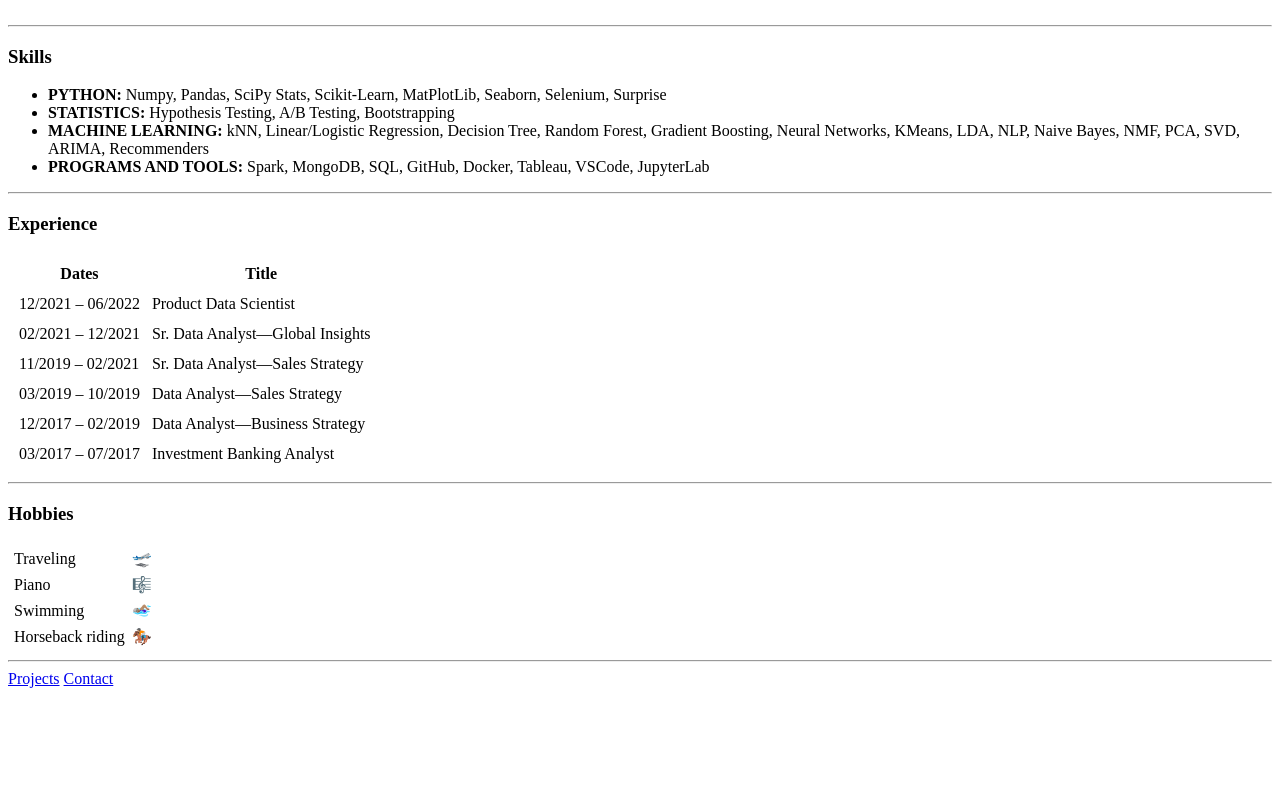
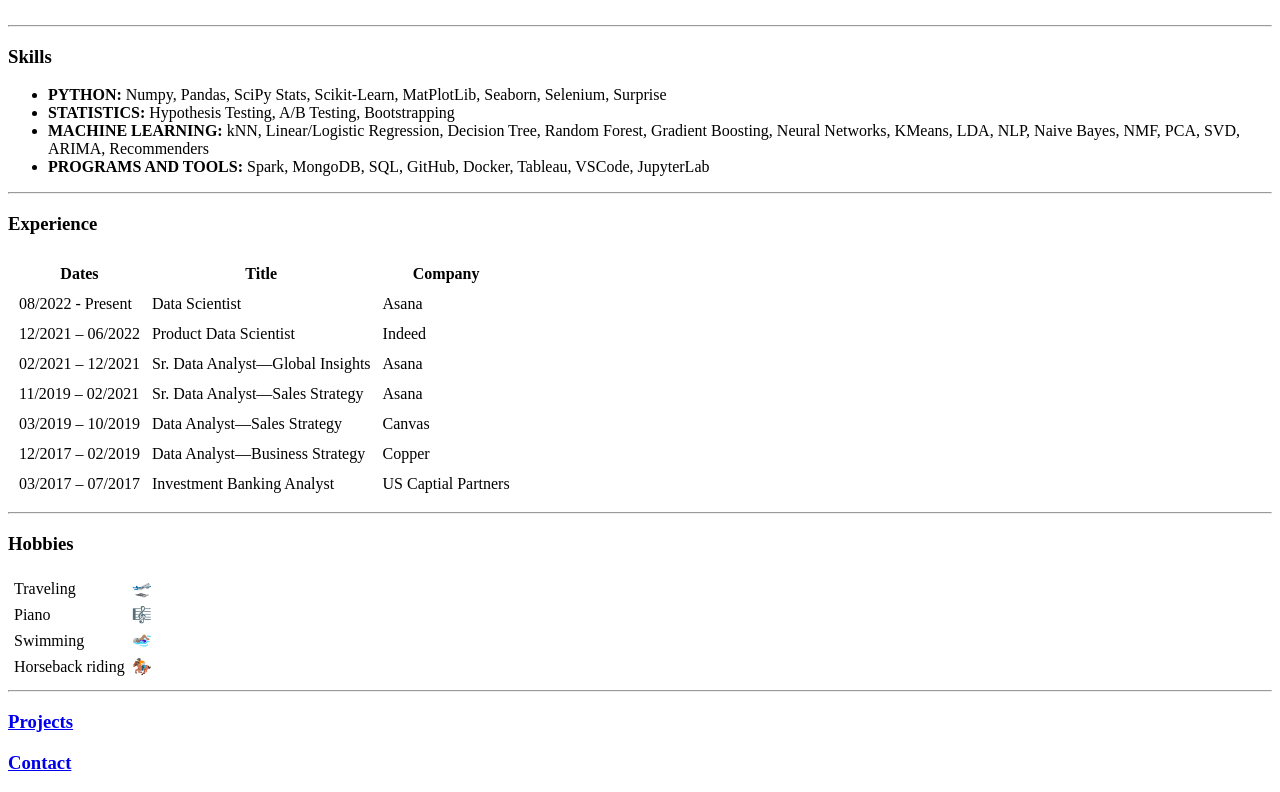
Before and after one commit to MekdiYilma/cv, a plain HTML site: page index.html in a window 1280 px wide. Shown: the part 325-1117 px from the top of the page. Before the commit the page ends 1021 px from the top, so only its background shows below. Drawn offline with Linux system fonts and the light colour scheme.

Commit message:
added company name to work exp

```diff
--- a/index.html
+++ b/index.html
@@ -37,32 +37,44 @@
       <tr>
         <th>Dates</th>
         <th>Title</th>
+        <th>Company</th>
       </tr>
     </thead>
     <tbody>
       <tr>
+        <td>08/2022 - Present</td>
+        <td>Data Scientist</td>
+        <td>Asana</td>
+      </tr>
+      <tr>
         <td>12/2021 – 06/2022</td>
         <td>Product Data Scientist</td>
+        <td>Indeed</td>
       </tr>
       <tr>
         <td>02/2021 – 12/2021</td>
         <td>Sr. Data Analyst—Global Insights</td>
+        <td>Asana</td>
       </tr>
       <tr>
         <td>11/2019 – 02/2021</td>
         <td>Sr. Data Analyst—Sales Strategy</td>
+        <td>Asana</td>
       </tr>
       <tr>
         <td>03/2019 – 10/2019</td>
         <td>Data Analyst—Sales Strategy</td>
+        <td>Canvas</td>
       </tr>
       <tr>
         <td>12/2017 – 02/2019</td>
         <td>Data Analyst—Business Strategy</td>
+        <td>Copper</td>
       </tr>
       <tr>
         <td>03/2017 – 07/2017</td>
         <td>Investment Banking Analyst</td>
+        <td>US Captial Partners</td>
       </tr>
     </tbody>
     <tfoot>
@@ -89,8 +101,10 @@
     </tr>
   </table>
   <hr>
-  <a href="./projects.html">Projects</a>
-  <a href="./contact.html">Contact</a>
+  <h3><a href="./projects.html">Projects</a></h3>
+  <h3><a href="./contact.html">Contact</a></h3>
+
+
 
 </body>
 
```
Also changed, not shown: contact.html (+1 -1 lines), projects.html (+1 -1 lines), 1 other file.
